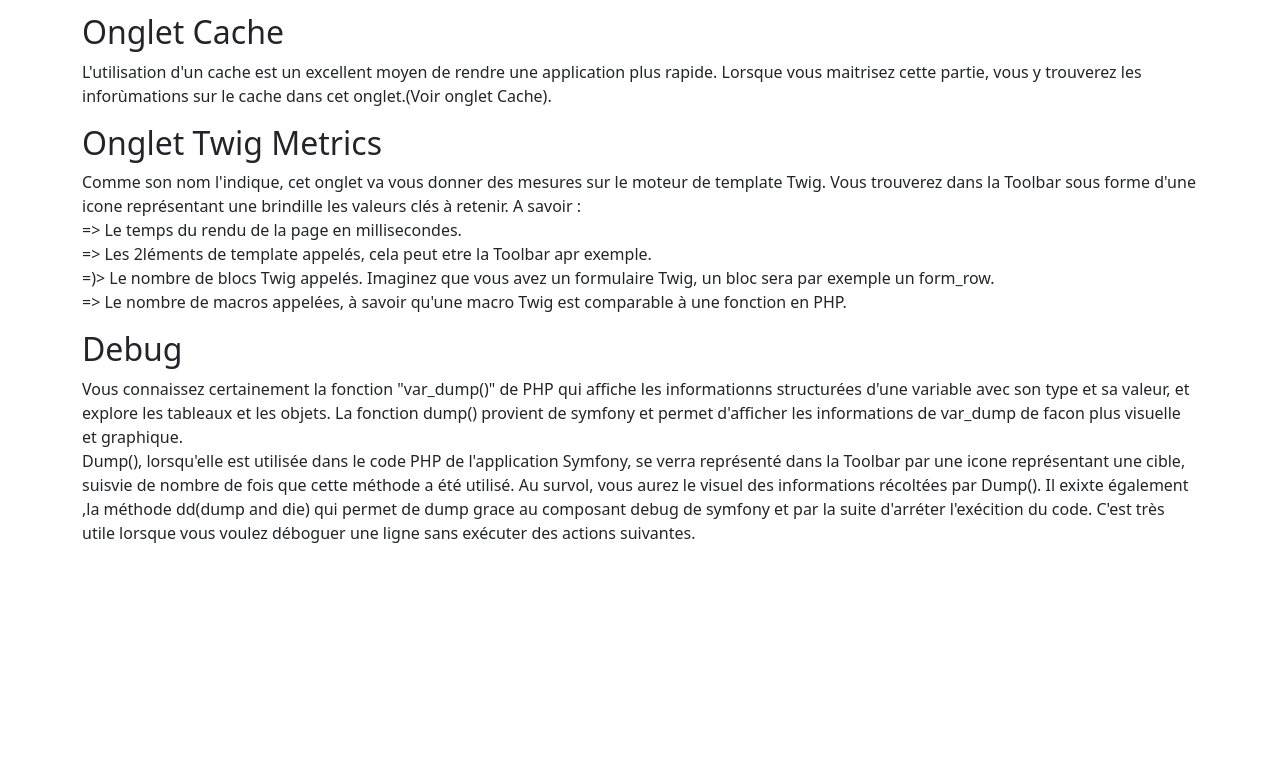
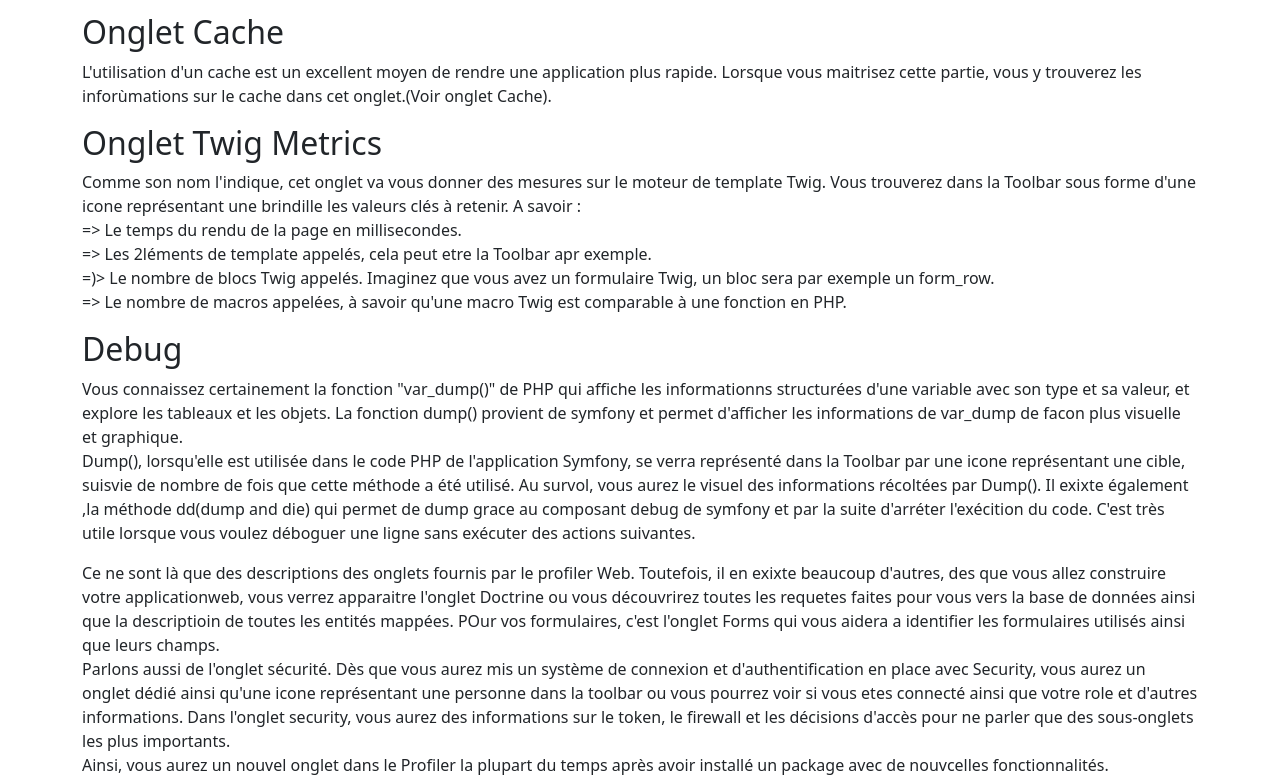
Before and after one commit to akkramm00/Profiler-de-symfony, a plain HTML site: page Onglets.html in a window 1280 px wide. Shown: the part 1137-1914 px from the top of the page. Before the commit the page ends 1698 px from the top, so only its background shows below. Drawn offline with Linux system fonts and the light colour scheme.

Commit message:
add conclusino pour les onglets

```diff
--- a/Onglets.html
+++ b/Onglets.html
@@ -76,6 +76,11 @@
           Vous connaissez certainement la fonction "var_dump()" de PHP qui affiche les informationns structurées d'une variable avec son type et sa valeur, et explore les tableaux et les objets. La fonction dump() provient de symfony et permet d'afficher les informations de var_dump de facon plus visuelle et graphique. <br>
           Dump(), lorsqu'elle est utilisée dans le code PHP de l'application Symfony, se verra représenté dans la Toolbar par une icone représentant une cible, suisvie de nombre de fois que cette méthode a été utilisé. Au survol, vous aurez le visuel des informations récoltées par Dump(). Il exixte également ,la méthode dd(dump and die) qui permet de dump grace au composant debug de symfony et par la suite d'arréter l'exécition du code. C'est très utile lorsque vous voulez déboguer une ligne sans exécuter des actions suivantes.
         </p>
+        <section>
+          Ce ne sont là que des descriptions des onglets fournis par le profiler Web. Toutefois, il en exixte beaucoup d'autres, des que vous allez construire votre applicationweb, vous verrez apparaitre l'onglet Doctrine ou vous découvrirez toutes les requetes faites pour vous vers la base de données ainsi que la descriptioin de toutes les entités mappées. POur vos formulaires, c'est l'onglet Forms qui vous aidera a identifier les formulaires utilisés ainsi que leurs champs. <br>
+          Parlons aussi de l'onglet sécurité. Dès que vous aurez mis un système de connexion et d'authentification en place avec Security, vous aurez un onglet dédié ainsi qu'une icone représentant une personne dans la toolbar ou vous pourrez voir si vous etes connecté ainsi que votre role et d'autres informations. Dans l'onglet security, vous aurez des informations sur le token, le firewall et les décisions d'accès pour ne parler que des sous-onglets les plus importants. <br>
+          Ainsi, vous aurez un nouvel onglet dans le Profiler la plupart du temps après avoir installé un package avec de nouvcelles fonctionnalités.
+        </section>
        </div>
     </div>
   </main>
```
